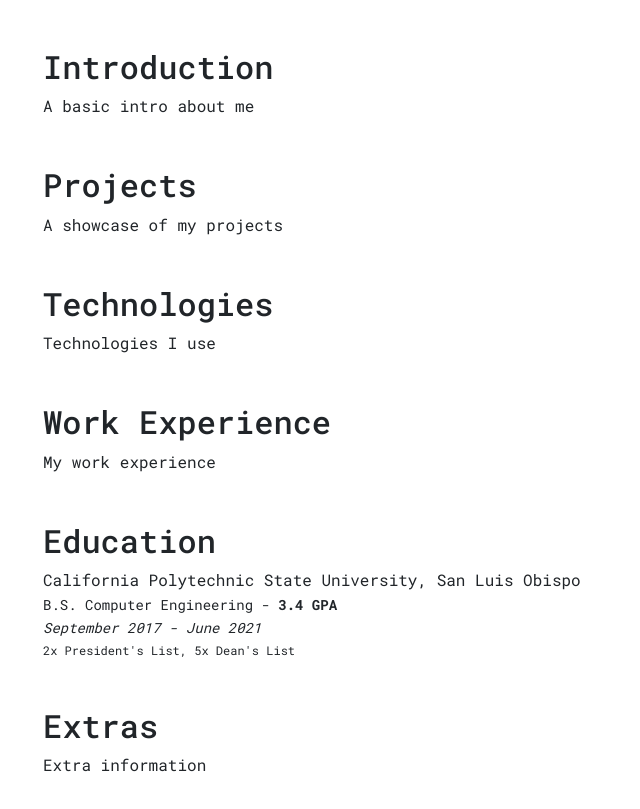
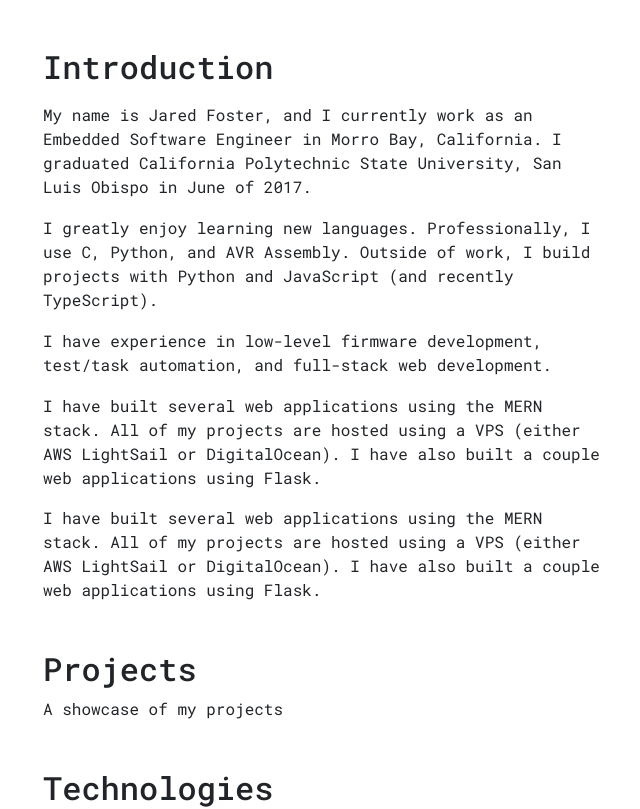
Before and after one commit to jarmeister99/portfolio, a React (Create React App) app: page / in a window 1280 px wide. Shown: the top 809 px of the page, without its empty margins (318-958 px from the left). Built offline with nearby package versions, Linux system fonts and the light colour scheme.

Commit message:
bugfix on closeparagraph component and added introduction

```diff
--- a/src/components/Section/sections/Introduction.tsx
+++ b/src/components/Section/sections/Introduction.tsx
@@ -1,8 +1,26 @@
+import { CloseParagraph } from "../../generic/typography";
 
 const IntroductionSection: React.FC = () => {
     return (
         <div>
-            <p>A basic intro about me</p>
+            <CloseParagraph fontSize={0} spacing={3}>
+                My name is Jared Foster, and I currently work as an Embedded Software Engineer in Morro Bay, California. I graduated California Polytechnic State
+                University, San Luis Obispo in June of 2017.
+            </CloseParagraph>
+            <CloseParagraph fontSize={0} spacing={3}>
+                I greatly enjoy learning new languages. Professionally, I use C, Python, and AVR Assembly. Outside of work, I build projects with Python and JavaScript (and recently TypeScript).
+            </CloseParagraph>
+            <CloseParagraph fontSize={0} spacing={3}>
+                I have experience in low-level firmware development, test/task automation, and full-stack web development.
+            </CloseParagraph>
+            <CloseParagraph fontSize={0} spacing={3}>
+                I have built several web applications using the MERN stack. All of my projects are hosted using a VPS (either AWS LightSail or DigitalOcean). I have also built a couple
+                web applications using Flask.
+            </CloseParagraph>
+            <CloseParagraph fontSize={0} spacing={3}>
+                I have built several web applications using the MERN stack. All of my projects are hosted using a VPS (either AWS LightSail or DigitalOcean). I have also built a couple
+                web applications using Flask.
+            </CloseParagraph>
         </div>
     )
 }
--- a/src/components/generic/typography.tsx
+++ b/src/components/generic/typography.tsx
@@ -2,17 +2,28 @@ import styled from "styled-components";
 
 interface ICloseParagraph {
     fontSize?: number;
+    spacing?: number;
 }
 const CloseParagraph = styled.p<ICloseParagraph>`
-    margin: 0.15em 0 0.15em 0;
+    margin: ${props => {
+        const base = 0.15;
+        const increase = 0.30;
+        if (props.spacing){
+            const calculatedSpacing = base + (props.spacing * increase)
+            return `${calculatedSpacing}em 0 ${calculatedSpacing}em 0;`;
+        }
+        else{
+            return `${base}em 0 ${base}em 0;`
+        }
+    }}
     font-size: ${props => {
-        const base = 14;
+        const base = 16;
         if (props.fontSize){
             const calculatedFontSize = base + (props.fontSize * 2)
-            return `${calculatedFontSize}px`;
+            return `${calculatedFontSize}px;`;
         }
         else{
-            return `${base}px`
+            return `${base}px;`
         }
     }}
 `;
```
